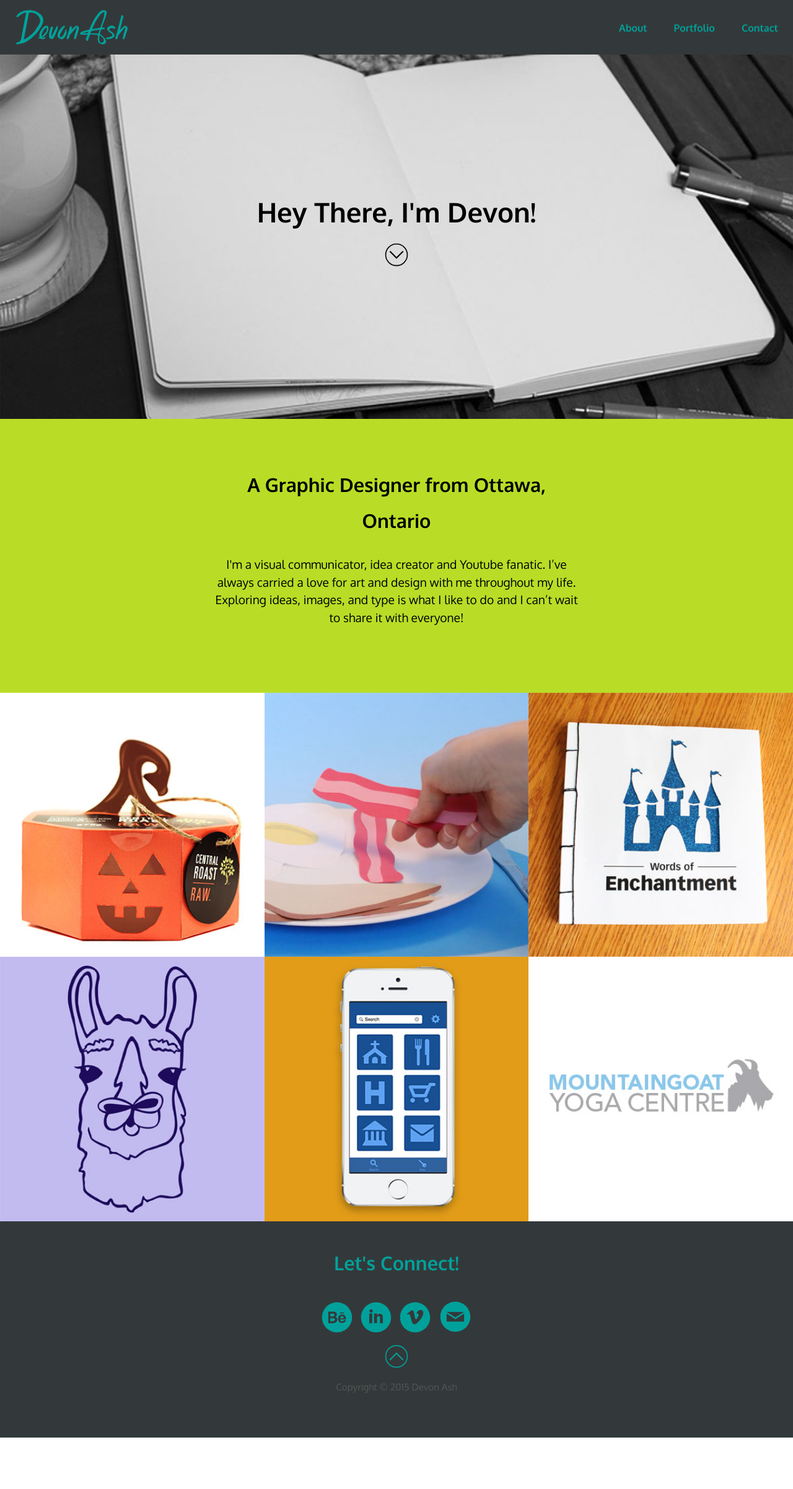
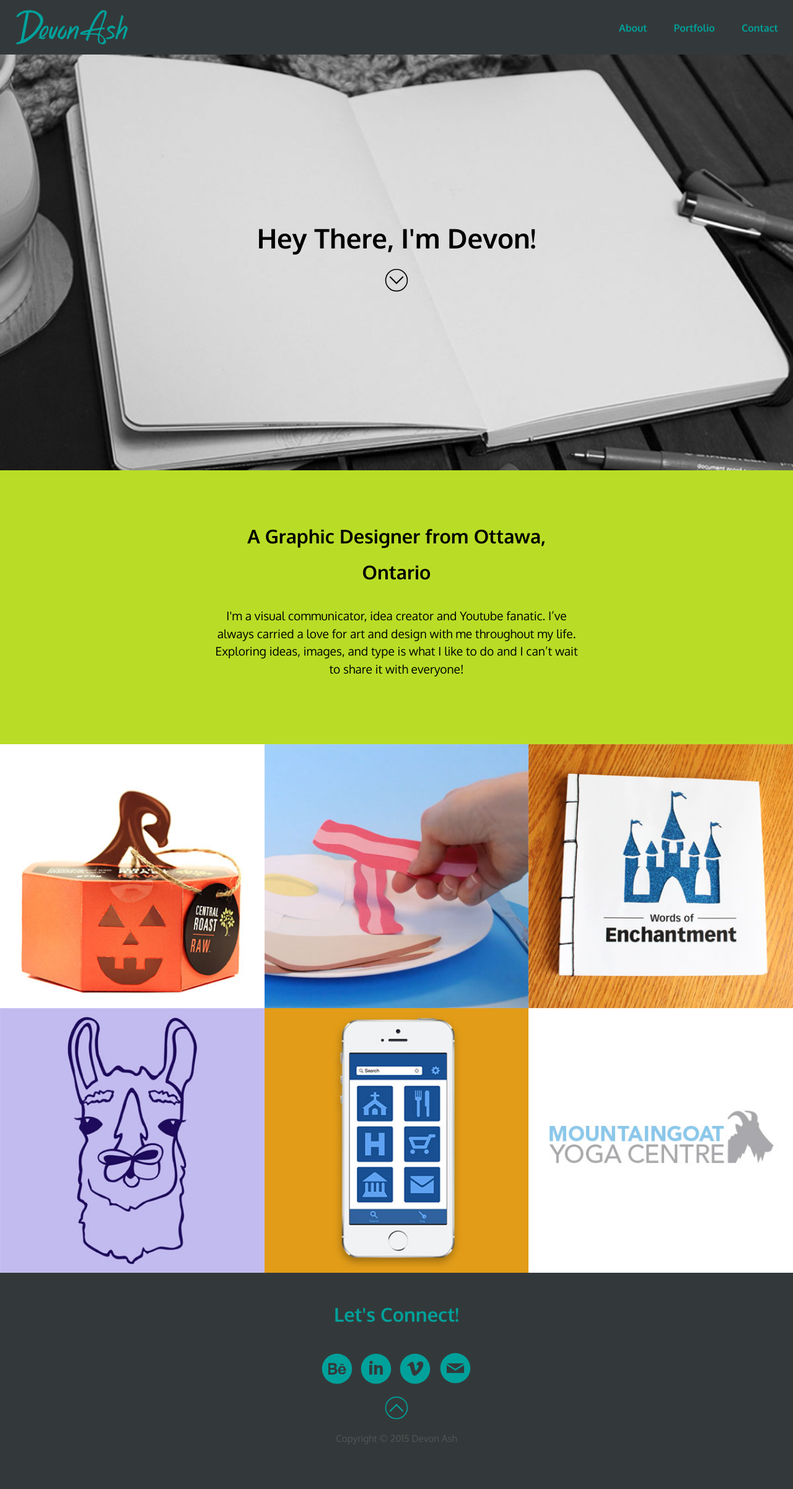
Before and after one commit to devonash/portfolio, a Jekyll site: the page built from index.html, in a window 1280 px wide. Shown: the whole page at 62% size. Built offline with Jekyll 4.4.1, drawn with Linux system fonts in a browser that asks for light colours; before the commit the page ends 2320 px from its top, so only the background shows below that.

Commit message:
Resized and smushed billboard image

```diff
--- a/index.html
+++ b/index.html
@@ -27,7 +27,7 @@
         </div>
 			</div>
 		<div class="intro">
-            <img class="billboard" src="img/sketchbook-scene-bw-test.jpg" alt="Photo decoration of a Sketchbook">
+            <img class="billboard" src="img/sketchbook-scene-bw-resize.jpg" alt="Photo decoration of a Sketchbook">
 			<div class="billboard-text">
             <h1 class="push-0 yotta">Hey There, I'm Devon!</h1>
 			<a href="#main" aria-label="Skip to Main Content"><img class="down-arrow" src="{{site.baseurl}}/img/down-arrow.svg" alt="Down Arrow"></a>
```
Also changed, not shown: img/sketchbook-scene-bw-resize.jpg (added), img/sketchbook-scene-bw-test.jpg (deleted), img/sketchbook-scene-bw.jpg (deleted).
